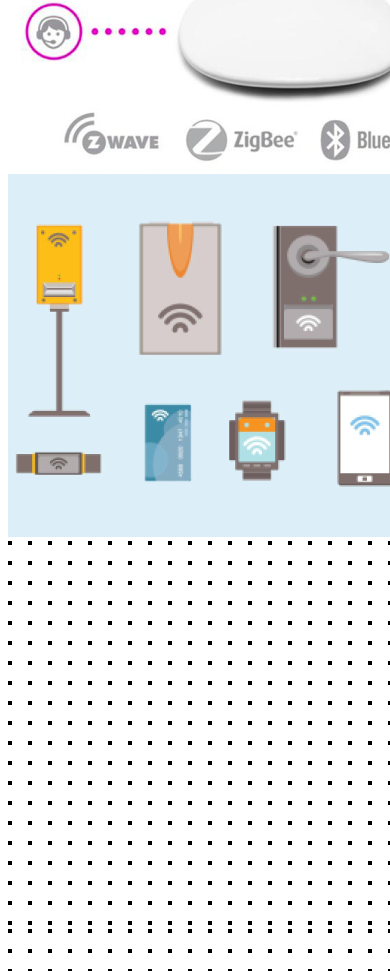
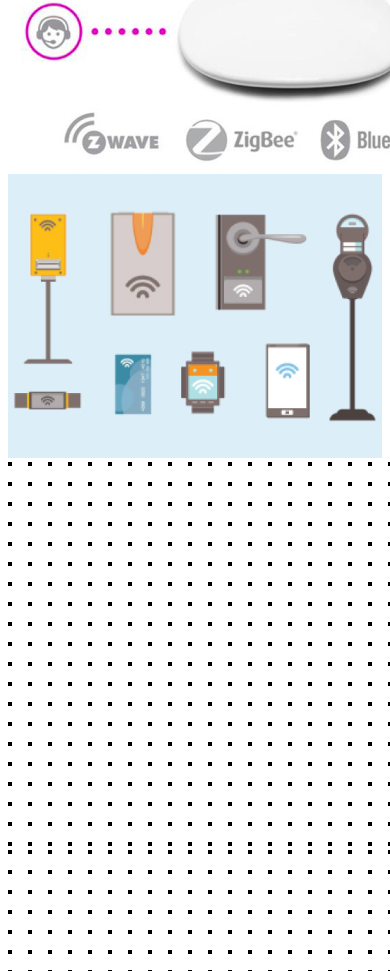
Before and after one commit to M-Afzaal-Afzal/devicify, a Next.js app: page / in a window 390 px wide. Shown: the part 10083-11054 px from the top of the page. Built offline with nearby package versions, Linux system fonts and the light colour scheme.

Commit message:
updated the project

```diff
--- a/components/home/SignUpSection.js
+++ b/components/home/SignUpSection.js
@@ -1,4 +1,5 @@
 import React from 'react';
+import Image from "next/image";
 
 const SignUpSection = () => {
     return (
@@ -9,14 +10,14 @@ const SignUpSection = () => {
                    <div className="lg:grid mt-[-1px] lg:grid-cols-12">
                        <div className="relative z-10 lg:col-start-1 lg:row-start-1 lg:col-span-4 lg:py-16 lg:bg-transparent">
                            <div className="absolute inset-x-0 h-1/2 bg-white lg:hidden" aria-hidden="true" />
-                           <div className="max-w-md mx-auto px-4 sm:max-w-3xl sm:px-6 lg:max-w-none lg:p-0">
-                               <div className="aspect-w-10 aspect-h-6 sm:aspect-w-2 sm:aspect-h-1 lg:aspect-w-1">
-                                   <img
+                           <div className="max-w-md flex items-center justify-center mx-auto px-4 sm:max-w-3xl sm:px-6 lg:max-w-none lg:p-0">
+                               {/*<div className="aspect-w-10 aspect-h-6 sm:aspect-w-2 sm:aspect-h-1 lg:aspect-w-1">*/}
+                                   <Image width={478} height={363}
                                        className="object-cover object-center rounded-3xl shadow-2xl"
                                        src="/home/signup.png"
                                        alt=""
                                    />
-                               </div>
+                               {/*</div>*/}
                            </div>
                        </div>
 
```
